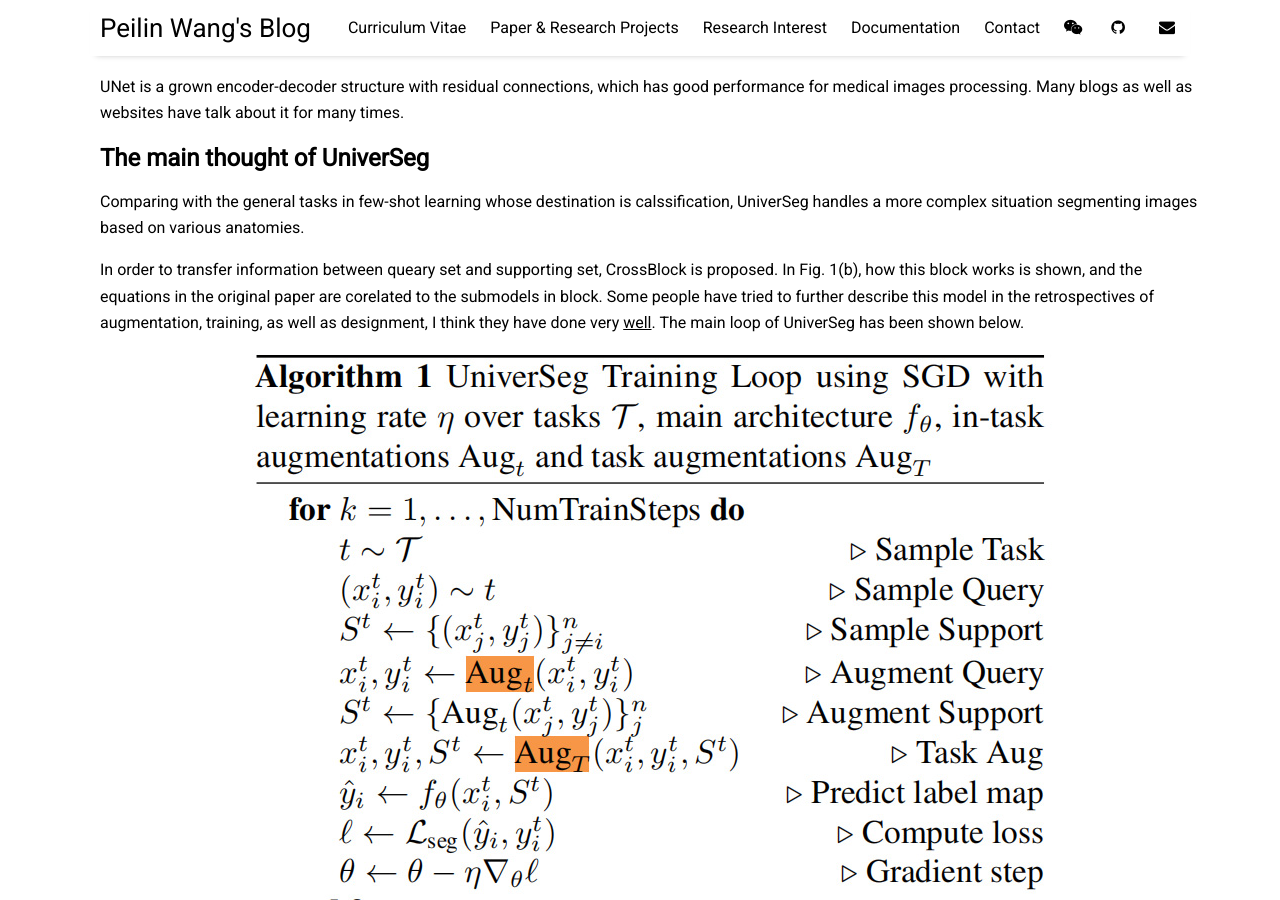
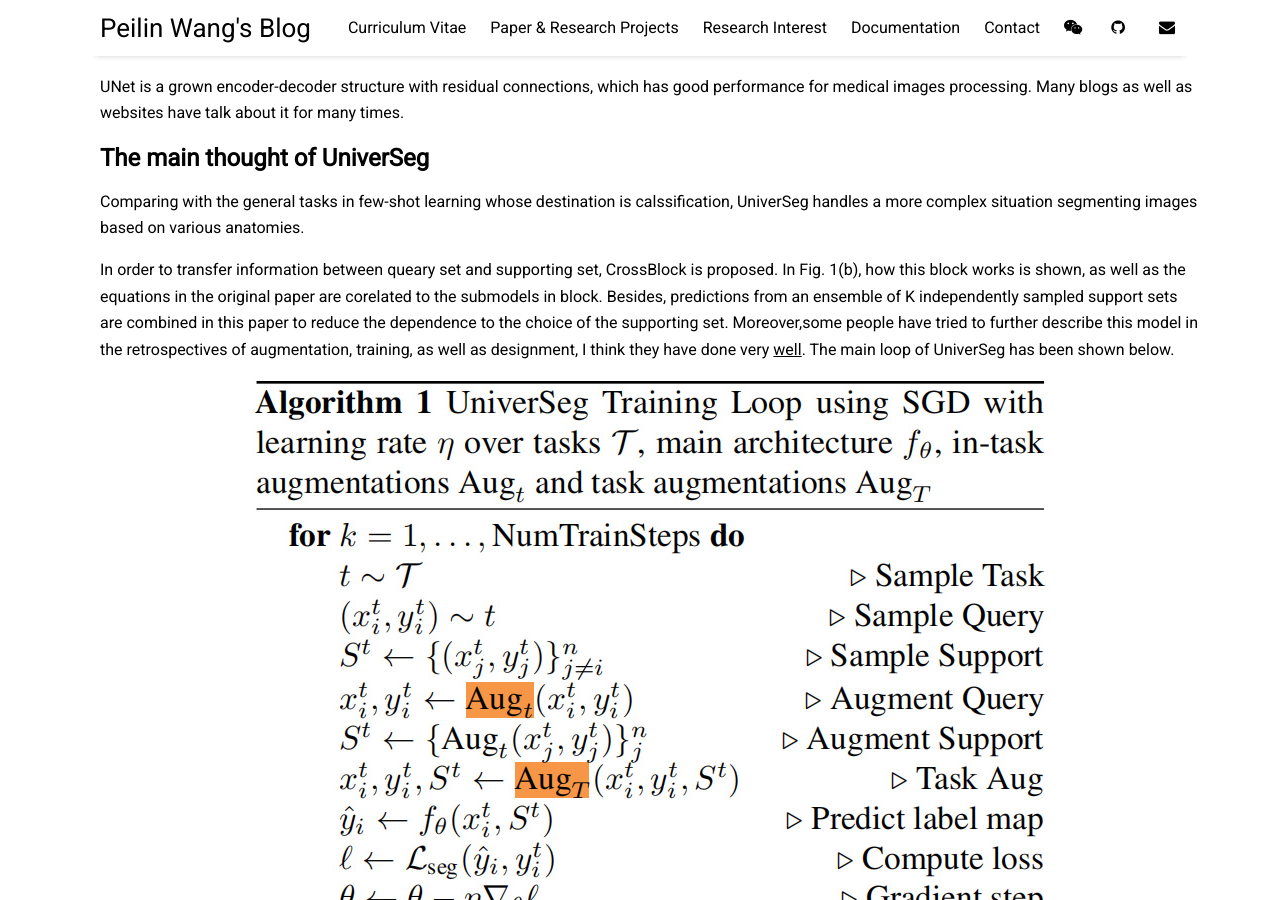
Before and after one commit to peilin-wang-git/peilin-wang-git.github.io, a Jekyll site: the page built from _posts/2023-08-06-PaperReading-MedicalLargeModel.md, in a window 1280 px wide and 900 px high, scrolled down 2996 px. Built offline with Jekyll 4.4.1, drawn with Linux system fonts in a browser that asks for light colours; nearby versions of some CDN libraries.

Commit message:
Update 2023-08-06-PaperReading-MedicalLargeModel.md

```diff
--- a/_posts/2023-08-06-PaperReading-MedicalLargeModel.md
+++ b/_posts/2023-08-06-PaperReading-MedicalLargeModel.md
@@ -38,7 +38,7 @@ UNet is a grown  encoder-decoder structure with residual connections, which has
 ## The main thought of UniverSeg
 Comparing with the general tasks in few-shot learning whose destination is calssification, UniverSeg handles a more complex situation segmenting images based on various anatomies.
 
-In order to transfer information between queary set and supporting set, CrossBlock is proposed. In Fig. 1(b), how this block works is shown, and the equations in the original paper are corelated to the submodels in block. Some people have tried to further describe this model in the retrospectives of augmentation, training, as well as designment, I think they have done very [well](https://blog.csdn.net/qq_40943760/article/details/130493000). The main loop of UniverSeg has been shown below.
+In order to transfer information between queary set and supporting set, CrossBlock is proposed. In Fig. 1(b), how this block works is shown, as well as the equations in the original paper are corelated to the submodels in block. Besides, predictions from an ensemble of K independently sampled support sets are combined in this paper to reduce the dependence to the choice of the supporting set. Moreover,some people have tried to further describe this model in the retrospectives of augmentation, training, as well as designment, I think they have done very [well](https://blog.csdn.net/qq_40943760/article/details/130493000). The main loop of UniverSeg has been shown below.
 ![Profile Picture](https://github.com/peilin-wang-git/peilin-wang-git.github.io/raw/main/assets/img/paper-reading-1-4.jpg)
 Then all the methods of augmentation have been shown below.
 ![Profile Picture](https://github.com/peilin-wang-git/peilin-wang-git.github.io/raw/main/assets/img/paper-reading-1-5.jpg)
```
